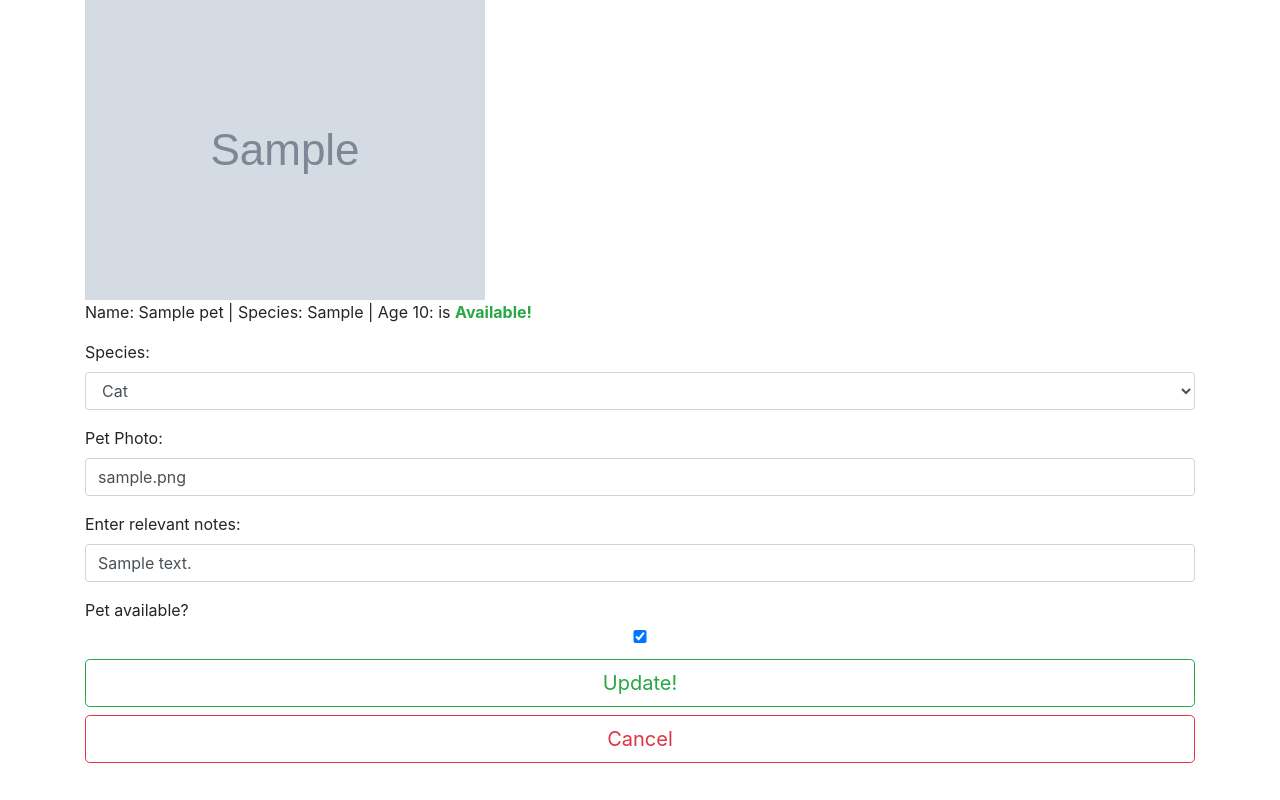
After one commit to mahado13/Adoption_Agency, a Flask app: page /pets/1/edit in a window 1280 px wide. The commit adds this page. Run offline with Flask 2, Linux system fonts and the light colour scheme; tables that the repository leaves empty hold one stand-in row (values such as "Sample post"); grey boxes marked "Sample" are stand-in pictures.

Commit message:
Steps 5-8 completed

```diff
--- a/app.py
+++ b/app.py
@@ -1,3 +1,4 @@
+from crypt import methods
 from flask import Flask, request, render_template, redirect, flash, session
 from flask_debugtoolbar import DebugToolbarExtension
 from models import db, connect_db, Pet
@@ -22,6 +23,7 @@ connect_db(app)
 
 @app.route('/')
 def show_home():
+    """Our home page which will show a list of our current pets"""
     pets = Pet.query.all()
     return render_template('home.html', pets = pets)
 
@@ -29,7 +31,6 @@ def show_home():
 def add_new_pet():
     """Our route to add a new pet, and retrieve the form to do so."""
     form = AddPetForm()
-    print(request.form)
 
     if form.validate_on_submit():
         name = form.name.data
@@ -45,3 +46,22 @@ def add_new_pet():
         return redirect('/')
     else:
         return render_template('new_pet.html', form = form)
+
+
+@app.route('/pets/<int:pet_id>/edit', methods=["GET", "POST"])
+def edit_pet(pet_id):
+    """Displays and edit form for a pet, and handles the edit"""
+    pet = Pet.query.get_or_404(pet_id)
+    form = AddPetForm(obj=pet)
+
+    if form.validate_on_submit():
+        pet.name = pet.name
+        pet.age = pet.age
+        pet.species = pet.species
+        pet.photo_url = form.photo_url.data
+        pet.notes = form.notes.data
+        pet.available = form.available.data
+        db.session.commit()
+        return redirect('/')
+    else:
+        return render_template("edit_pet.html", form=form, pet=pet)
--- a/forms.py
+++ b/forms.py
@@ -1,6 +1,9 @@
+from email import message
+from random import choices
+from tkinter.tix import Select
 from flask_wtf import FlaskForm
 from wtforms import StringField, FloatField, BooleanField, IntegerField, RadioField, SelectField
-from wtforms.validators import InputRequired, Email, Optional
+from wtforms.validators import InputRequired, Email, Optional, NumberRange, URL
 
 """
 By:Mahad Osman
@@ -10,9 +13,14 @@ Assignment: Adoption Agency
 
 class AddPetForm(FlaskForm):
     """Form for adding a new pet!"""
+    """ Validation:
+        - A pet can only be one of three species
+        - Photo must be a url
+        - age a pet cannot be younger than 0 or older than 30
+    """
     name =StringField("Pet name:")
-    species =StringField("Species:")
-    photo_url = StringField("Pet Photo:")
-    age =IntegerField("Pet age:")
+    species =SelectField("Species:", choices=[('Cat', 'Cat'), ('Dog', 'Dog'), ('Porcupine', 'Porcupine')])
+    photo_url = StringField("Pet Photo:", validators=[URL(message="Please enter a proper url.")])
+    age =IntegerField("Pet age:", validators=[NumberRange(min=0, max=30, message="Age must be between 0-30")])
     notes =StringField("Enter relevant notes:")
     available = BooleanField("Pet available?")
--- a/models.py
+++ b/models.py
@@ -28,5 +28,6 @@ class Pet(db.Model):
     available = db.Column(db.Boolean)
 
     def __repr__(self) -> str:
+        """Simple function to assist in making our pet instances more readable"""
         p = self
         return f"<Pet Name = {p.name} species ={p.species} age={p.age}"
--- /dev/null
+++ b/templates/edit_pet.html
@@ -0,0 +1,67 @@
+
+<!-- By:Mahad Osman
+Date: Jan 19
+Assignment: Adoption Agency  -->
+
+
+{%extends 'base.html' %}
+
+{% block title %} Pets Homepage {% endblock %}
+
+{% block content %}
+
+<div class="container">
+    <div class="row justify-content-center">
+            <div class="col-md col-8">
+                <img src="{{pet.photo_url}}" class ="img-fluid" alt="No Image for this pet">
+                    {% if pet.available == True%}
+                        <p> Name: {{pet.name}} | Species: {{pet.species}} | Age {{pet.age}}: is
+                            <span class="text-success"><b>Available!</b></span></p>
+                    {%else%}
+                        <p>Name: {{pet.name}} | Species: {{pet.species}} | Age {{pet.age}}: is
+                            <span class="text-danger"><b>Unavailable!</b></span></p>
+                    {%endif%}
+
+
+
+                    <form>
+                            {{form.hidden_tag()}}
+                            {% for field in form
+                                if field.widget.input_type !='hidden' %}
+                        <p>
+                            <!-- Included our errors in case an issue arises  -->
+                            {% for err in field.errors %}
+                                {{err}}
+                            {%endfor%}
+                        </p>
+                            {%endfor%}
+                                <p>
+                                    <!-- have to include the species otherwise an error is thrown
+                                        -- Also indivdually select the needed fields to edit as not all fields are to be edited.
+                                     -->
+                                    <div class="form-group">
+                                        {{form.species.label}}
+                                        {{form.species(class_="form-control")}}
+                                    </div>
+
+                                    <div class="form-group">
+                                        {{form.photo_url.label}}
+                                        {{form.photo_url(class_="form-control")}}
+                                    </div>
+                                    <div class="form-group">
+                                        {{form.notes.label}}
+                                        {{form.notes(class_="form-control")}}
+                                    </div>
+                                    <div class="form-group">
+                                        {{form.available.label}}
+                                        {{form.available(class_="form-control")}}
+                                    </div>
+                                </p>
+
+                            <button class="btn btn-outline-success btn-lg btn-block" formaction="/pets/{{pet.id}}/edit" formmethod="POST">Update!</button>
+                            <a href="/" class="btn btn-outline-danger btn-lg btn-block" >Cancel</a>
+                    </form>
+                </div>
+            </div>
+</div>
+{% endblock %}
```
Also changed, not shown: python_req.py (added, +37 -0 lines), templates/home.html (+7 -2 lines), templates/new_pet.html (+11 -4 lines).
